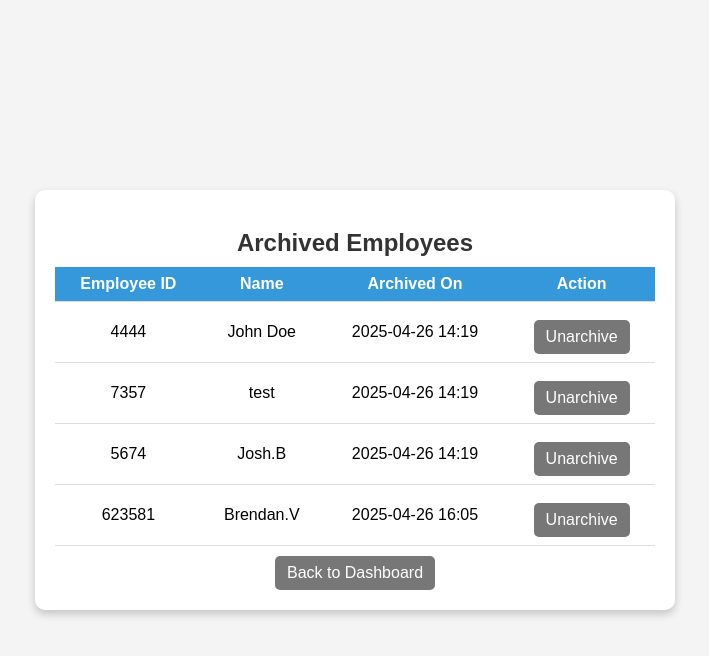
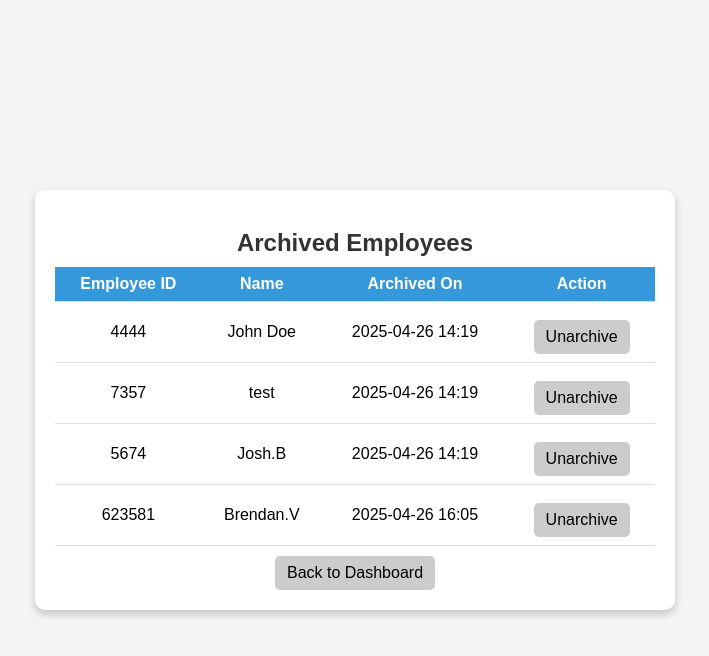
Before and after one commit to FabianAnton/EmployeeSystemProj, a Django app: page /archived/ in a window 1280 px wide. Shown: the top 656 px of the page, without its empty margins (285-994 px from the left). Run offline with Django 5.2, Linux system fonts and the light colour scheme; data comes from the database, SQL or seed files in the repository; both versions use the stored data as it was after the commit.

Commit message:
minor css fixes

```diff
--- a/EmployeeManagementCA/employees/templates/employees/add_employee.html
+++ b/EmployeeManagementCA/employees/templates/employees/add_employee.html
@@ -103,7 +103,7 @@
             position: absolute;
             top: 10px;
             left: 10px;
-            background-color: #f4f4f4;
+            background-color: #ccc;
             color: black;
             padding: 8px 15px;
             border-radius: 5px;
@@ -112,13 +112,11 @@
             font-weight: bold;
         }
         .back-btn:hover {
-            background-color: #f5f5f5;
+            background-color: #bbb;
         }
     </style>
 </head>
 <body>
-    <!-- Back Button -->
-    <a href="javascript:window.history.back();" class="back-btn">← Back</a>
 
     <div class="wrapper">
         <!-- Left Side: Logo -->
--- a/EmployeeManagementCA/employees/templates/employees/archived_employees.html
+++ b/EmployeeManagementCA/employees/templates/employees/archived_employees.html
@@ -44,15 +44,15 @@
         }
         .back-btn {
             text-decoration: none;
-            color: white;
-            background-color: #777;
+            color: black;
+            background-color: #ccc;
             padding: 8px 12px;
             border-radius: 5px;
             display: inline-block;
             margin-top: 10px;
         }
         .back-btn:hover {
-            background-color: #555;
+            background-color: #bbb;
         }
     </style>
 </head>
```
Also changed, not shown: EmployeeManagementCA/db.sqlite3.
